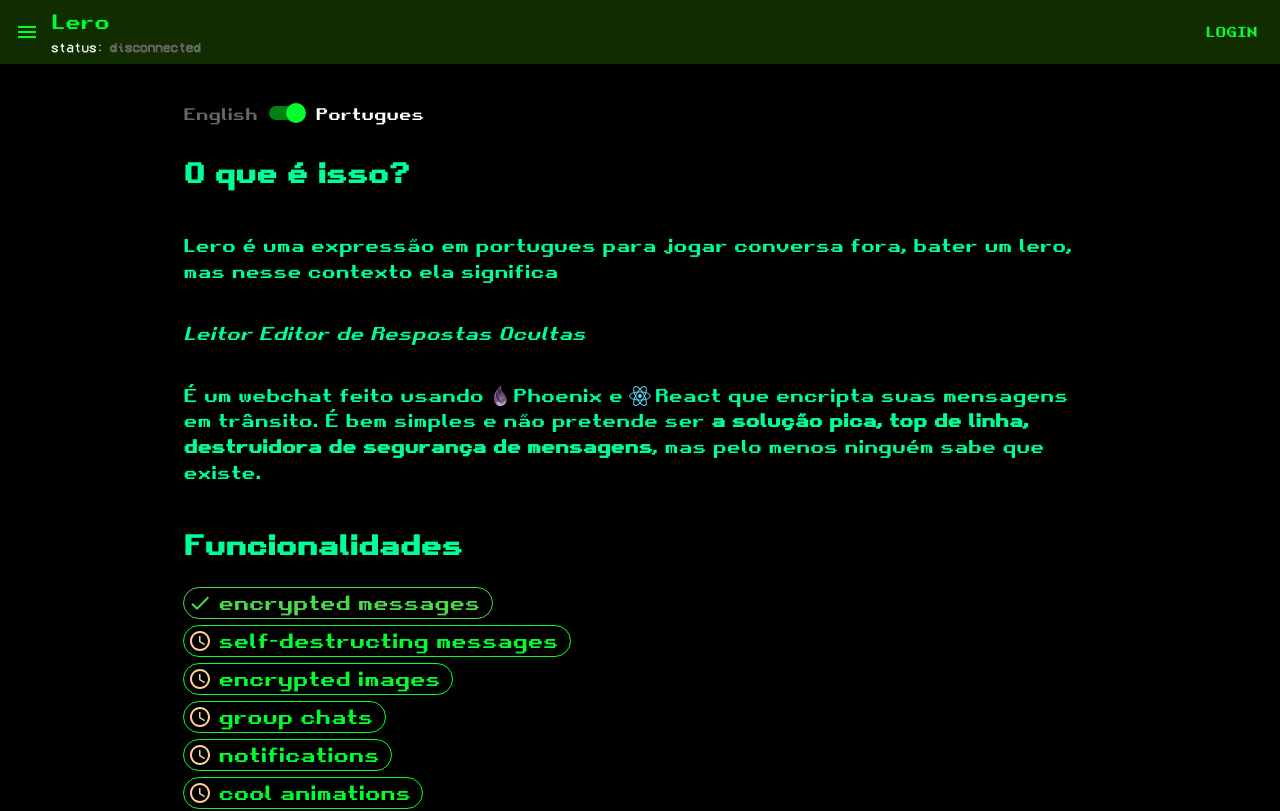
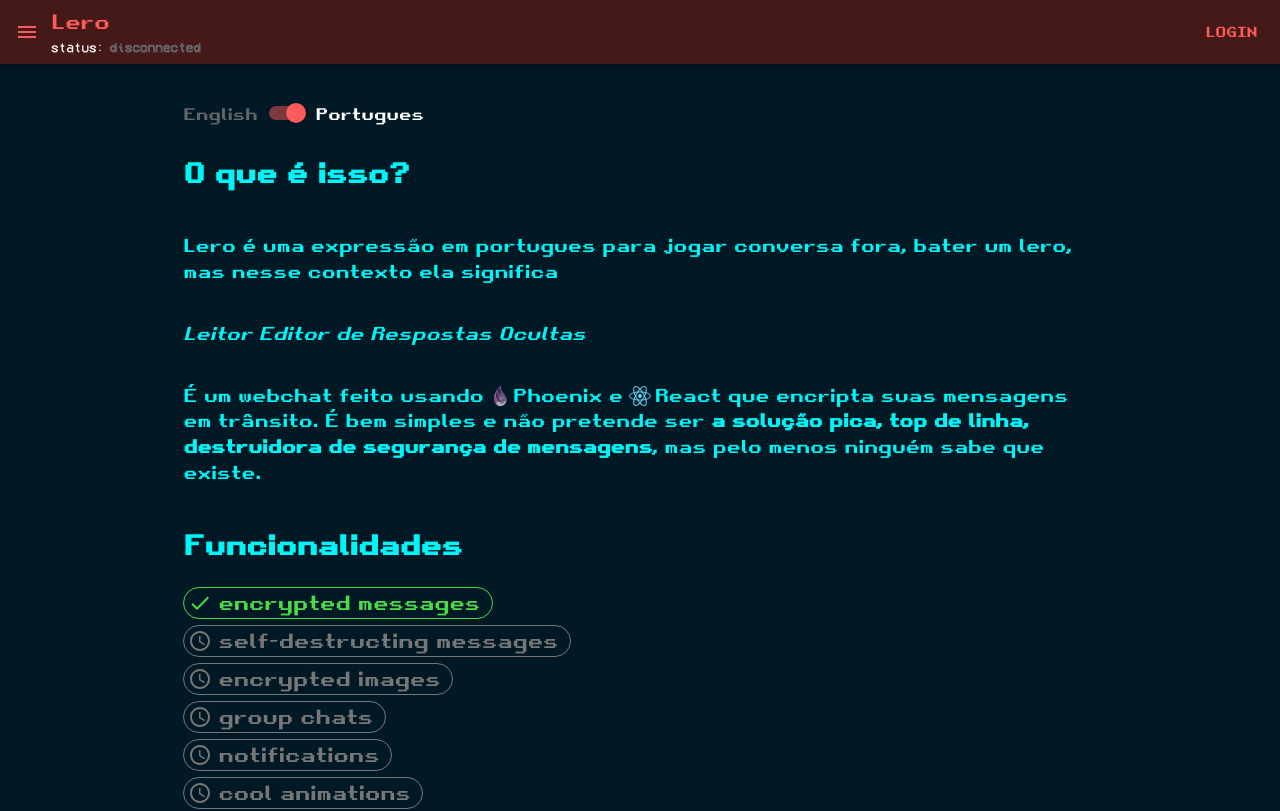
Before and after one commit to AndreMicheletti/lero-app, a React (Create React App) app: page /about in a window 1280 px wide. Shown: the top 811 px of the page. Built offline with nearby package versions, Linux system fonts and the light colour scheme; a web font is replaced by a local one.

Commit message:
neon theme

```diff
--- a/src/App.js
+++ b/src/App.js
@@ -38,7 +38,7 @@ import SocketStatus from './components/SocketStatus'
 import { doLogout } from './store/actions/accountActions'
 import AboutScreen from './screens/AboutScreen'
 
-import { GREEN_900 } from './theme'
+import { PRIMARY } from './theme'
 
 const drawerWidth = 240;
 
@@ -54,8 +54,8 @@ const useStyles = makeStyles((theme) => ({
   },
   appBar: {
     zIndex: theme.zIndex.drawer + 1,
-    backgroundColor: theme.palette.background.green,
-    color: theme.palette.text.secondary
+    backgroundColor: theme.palette.background.primary,
+    color: theme.palette.text.primary
   },
   appToolbar: {
     display: 'flex',
@@ -164,7 +164,7 @@ function App ({ account, ...props  }) {
         >
           <div className={classes.drawerHeader}>
             <IconButton onClick={handleDrawerClose}>
-              <ChevronLeftIcon style={{ color: GREEN_900 }} />
+              <ChevronLeftIcon style={{ color: PRIMARY }} />
             </IconButton>
           </div>
           <div className={classes.drawerContainer}>
@@ -172,8 +172,8 @@ function App ({ account, ...props  }) {
               <React.Fragment>
                 <Divider />
                 <List>
-                  {menuLink("/", "/conversations", <ForumIcon style={{ color: GREEN_900 }} />)}
-                  {menuLink("/new", "/start_new", <CreateIcon style={{ color: GREEN_900 }} />)}
+                  {menuLink("/", "/conversations", <ForumIcon style={{ color: PRIMARY }} />)}
+                  {menuLink("/new", "/start_new", <CreateIcon style={{ color: PRIMARY }} />)}
                 </List>
                 <List>
                   <ListItem onClick={() => {
@@ -181,7 +181,7 @@ function App ({ account, ...props  }) {
                     handleDrawerClose()
                   }} button key='logout'>
                     <ListItemIcon>
-                      <ExitToAppIcon style={{ color: GREEN_900 }}/>
+                      <ExitToAppIcon style={{ color: PRIMARY }}/>
                     </ListItemIcon>
                     <ListItemText primary='/logout' />
                   </ListItem>
@@ -190,7 +190,7 @@ function App ({ account, ...props  }) {
             }
             <Divider />
             <List>
-              {menuLink("/about", "/about", <InfoIcon style={{ color: GREEN_900 }} />)}
+              {menuLink("/about", "/about", <InfoIcon style={{ color: PRIMARY }} />)}
             </List>
           </div>
         </SwipeableDrawer>
--- a/src/components/ConversationCard.js
+++ b/src/components/ConversationCard.js
@@ -4,8 +4,6 @@ import { makeStyles } from '@material-ui/core/styles'
 import { Link } from "react-router-dom"
 
 import TerminalText from './TerminalText'
-import Paper from '@material-ui/core/Paper'
-import Avatar from '@material-ui/core/Avatar'
 import { selectConversation } from '../store/actions/conversationActions'
 
 const useStyles = makeStyles((theme) => ({
@@ -17,7 +15,7 @@ const useStyles = makeStyles((theme) => ({
     gridColumnGap: 15,
     alignItems: 'center',
     backgroundColor: '#4f4f4f',
-    color: '#fff'
+    color: theme.palette.text.accent
   }
 }))
 
--- a/src/components/MessageBubble.js
+++ b/src/components/MessageBubble.js
@@ -3,6 +3,7 @@ import { makeStyles } from '@material-ui/core/styles'
 import { decryptMessage, parseBase64 } from '../crypto'
 
 import TerminalText from './TerminalText'
+import { WHITE, PRIMARY, SECONDARY } from '../theme'
 
 const useStyles = makeStyles((theme) => ({
   line: {
@@ -30,8 +31,8 @@ const useStyles = makeStyles((theme) => ({
   }
 }))
 
-const COLOR1 = '#5fb596'
-const COLOR2 = '#84b55f'
+const YOU = PRIMARY
+const HIM = SECONDARY
 
 function MessageBubble ({ yourName, targetName, content, time, direction }) {
   const classes = useStyles()
@@ -47,14 +48,14 @@ function MessageBubble ({ yourName, targetName, content, time, direction }) {
     gridTemplateColumns: 'auto minmax(min-content, 100%) auto',
     textAlign: 'right'
   }
-  const color = outbound ? COLOR1 : COLOR2
+  const color = outbound ? HIM : YOU
   const formattedTime = time.toString().substr(10)
   const messageText = decryptMessage(parseBase64(localStorage.getItem('auth_token')), JSON.stringify(content))
 
   return (
     <div className={classes.line} style={outbound ? outboundStyle : normalStyle}>
       <div className={classes.bubble}>
-        <TerminalText style={{ fontWeight: 100 }}>{messageText}</TerminalText>
+        <TerminalText style={{ fontWeight: 100 }} color={WHITE}>{messageText}</TerminalText>
       </div>
       <div className={classes.name}>
         <TerminalText color={color} style={{ fontWeight: 500 }}>
--- a/src/components/TerminalText.js
+++ b/src/components/TerminalText.js
@@ -5,14 +5,15 @@ const useStyles = makeStyles((theme) => ({
   terminal: {
     fontFamily: 'VCRMono',
     fontWeight: 100,
-    fontSize: 16
+    fontSize: 16,
+    color: theme.palette.text.accent
   }
 }))
 
 export default function TerminalText ({ prefix, color, children, style = {} }) {
   const classes = useStyles()
   return (
-    <span className={classes.terminal} style={{ ...style, color: color || '#fff' }}>
+    <span className={classes.terminal} style={{ ...style, color: color }}>
       {prefix}{children}
     </span>
   )
--- a/src/screens/AboutScreen.js
+++ b/src/screens/AboutScreen.js
@@ -15,6 +15,7 @@ import reactLogo from '../assets/react_logo.svg'
 import githubLogo from '../assets/github_logo.png'
 
 import MouseoverText from '../components/MouseoverText'
+import { SECONDARY } from '../theme'
 
 const useStyles = makeStyles((theme) => ({
   root: {
@@ -26,6 +27,7 @@ const useStyles = makeStyles((theme) => ({
     padding: 8,
     fontFamily: 'VCRMono',
     fontSize: '18px',
+    color: SECONDARY
   },
   footer: {
     paddingTop: 30,
@@ -67,6 +69,14 @@ const useStyles = makeStyles((theme) => ({
     borderColor: '#4ada4a',
     color: '#4ada4a'
   },
+  todoChip: {
+    width: 'min-content',
+    fontSize: '1.1em',
+    marginRight: 4,
+    marginBottom: 6,
+    borderColor: '#777',
+    color: '#777'
+  },
   githubChip: {
     width: 'min-content',
     fontSize: '1.1em',
@@ -89,6 +99,13 @@ const useStyles = makeStyles((theme) => ({
     marginBottom: -4
   }
 }))
+
+const todoChip = {
+  outlinedSecondary: {
+    color: '#FFF',
+    borderColor: '#777'
+  }
+}
 
 function AboutScreen ({ account }) {
   const classes = useStyles()
@@ -153,46 +170,46 @@ function AboutScreen ({ account }) {
           avatar={<DoneIcon style={{ color: '#4ada4a', backgroundColor: 'transparent' }} />}
         />
         <Chip
-          className={classes.chip}
+          className={classes.todoChip}
           color="secondary"
           variant="outlined"
           label={"self-destructing messages"}
-          avatar={<TodoIcon style={{ color: '#FFCF99', backgroundColor: 'transparent' }} />}
+          avatar={<TodoIcon style={{ color: '#777', backgroundColor: 'transparent' }} />}
         />
         <Chip
-          className={classes.chip}
+          className={classes.todoChip}
           color="secondary"
           variant="outlined"
           label={"encrypted images"}
-          avatar={<TodoIcon style={{ color: '#FFCF99', backgroundColor: 'transparent' }} />}
+          avatar={<TodoIcon style={{ color: '#777', backgroundColor: 'transparent' }} />}
         />
         <Chip
-          className={classes.chip}
+          className={classes.todoChip}
           color="secondary"
           variant="outlined"
           label={"group chats"}
-          avatar={<TodoIcon style={{ color: '#FFCF99', backgroundColor: 'transparent' }} />}
+          avatar={<TodoIcon style={{ color: '#777', backgroundColor: 'transparent' }} />}
         />
         <Chip
-          className={classes.chip}
+          className={classes.todoChip}
           color="secondary"
           variant="outlined"
           label={"notifications"}
-          avatar={<TodoIcon style={{ color: '#FFCF99', backgroundColor: 'transparent' }} />}
+          avatar={<TodoIcon style={{ color: '#777', backgroundColor: 'transparent' }} />}
         />
         <Chip
-          className={classes.chip}
+          className={classes.todoChip}
           color="secondary"
           variant="outlined"
           label={"cool animations"}
-          avatar={<TodoIcon style={{ color: '#FFCF99', backgroundColor: 'transparent' }} />}
+          avatar={<TodoIcon style={{ color: '#777', backgroundColor: 'transparent' }} />}
         />
         <Chip
-          className={classes.chip}
-          color="secondary"
+          className={classes.todoChip}
+          color="primary"
           variant="outlined"
           label={"language selector"}
-          avatar={<TodoIcon style={{ color: '#FFCF99', backgroundColor: 'transparent' }} />}
+          avatar={<TodoIcon style={{ color: '#777', backgroundColor: 'transparent' }} />}
         />
       </div>
       <MouseoverText override={!original} overChildren={(<h3>Want a account?</h3>)}>
--- a/src/screens/Conversation.js
+++ b/src/screens/Conversation.js
@@ -6,7 +6,7 @@ import { withSnackbar } from 'notistack'
 
 import Backdrop from '@material-ui/core/Backdrop'
 import CircularProgress from '@material-ui/core/CircularProgress'
-import InfiniteScroll from 'react-infinite-scroll-component'
+// import InfiniteScroll from 'react-infinite-scroll-component'
 
 import HttpsIcon from '@material-ui/icons/Https'
 import Divider from '@material-ui/core/Divider'
@@ -21,6 +21,7 @@ import TerminalText from '../components/TerminalText'
 
 import { fetchCurrentMessages, onReceivedMessage, clearSelectConversation } from '../store/actions/conversationActions'
 import { joinConversation, leaveConversation, sendMessage } from '../socket'
+import { PRIMARY, SECONDARY } from '../theme'
 
 const useStyles = makeStyles((theme) => ({
   root: {
@@ -170,10 +171,10 @@ function Conversation ({
       <div className={classes.paper}>
         <div className={classes.head}>
           <Link to="/">
-            <ArrowBackIcon />
+            <ArrowBackIcon style={{ color: PRIMARY }} />
           </Link>
-          <TerminalText prefix="#/ @">{conversation.title}</TerminalText>
-          <HttpsIcon />
+          <TerminalText color={PRIMARY} prefix="#/ @">{conversation.title}</TerminalText>
+          <HttpsIcon style={{ color: PRIMARY }} />
         </div>
         <Divider />
         <div className={classes.messages}>
@@ -184,12 +185,11 @@ function Conversation ({
           <TextField
             autoFocus={true}
             inputRef={messageInput}
-            color="primary"
             value={text}
             onChange={handleChange}
           />
           <IconButton aria-label="delete" className={classes.margin} size="small" type="submit">
-            <SendIcon fontSize="default" style={{ color: '#fff' }} />
+            <SendIcon fontSize="default" style={{ color: PRIMARY }} />
           </IconButton>
         </form>
       </div>
--- a/src/theme.js
+++ b/src/theme.js
@@ -1,38 +1,60 @@
 import { red } from '@material-ui/core/colors';
 import { createMuiTheme } from '@material-ui/core/styles';
 
-export const GREEN_100 = "#112d00"
-export const GREEN_900 = "#00ff2d"
-export const GREEN_BLUE_900 = "#00ff97"
-export const GREEN_BLUE_100 = "#183319"
+export const PRIMARY = "#fb5b5a"
+export const PRIMARY_BACKGROUND = "#461919"
+
+export const SECONDARY = "#00f5f7"
+export const SECONDARY_BACKGROUND = "#001925"
+
+export const WHITE = "#FFF"
+export const BLACK = "#000"
 
 // A custom theme for this app
 const theme = createMuiTheme({
   palette: {
     primary: {
-      main: GREEN_900,
+      main: PRIMARY,
     },
     secondary: {
-      main: GREEN_900,
+      main: PRIMARY,
+    },
+    accent: {
+      main: SECONDARY
     },
     error: {
       main: red.A400,
     },
     background: {
-      default: '#000000',
-      paper: '#121512',
-      green: GREEN_100
+      default: SECONDARY_BACKGROUND,
+      paper: SECONDARY_BACKGROUND,
+      primary: PRIMARY_BACKGROUND
     },
     text: {
-      primary: GREEN_BLUE_900,
-      secondary: GREEN_900,
-      icon: GREEN_900,
-      white: "#fff"
+      primary: PRIMARY,
+      secondary: PRIMARY,
+      accent: SECONDARY,
+      icon: PRIMARY,
+      white: WHITE
     },
   },
   typography: {
     fontFamily: "SourceCodePro, RetroGaming, VCRMono, monospace"
   },
+  overrides: {
+    MuiInput: {
+      'underline:hover': {
+        borderBottom: `2px solid ${SECONDARY}`
+      }
+    },
+    MuiInputBase: {
+      // Nome da regra
+      input: {
+        // Algum CSS
+        color: WHITE,
+      },
+    },
+  },
 });
 
 export default theme;
```
